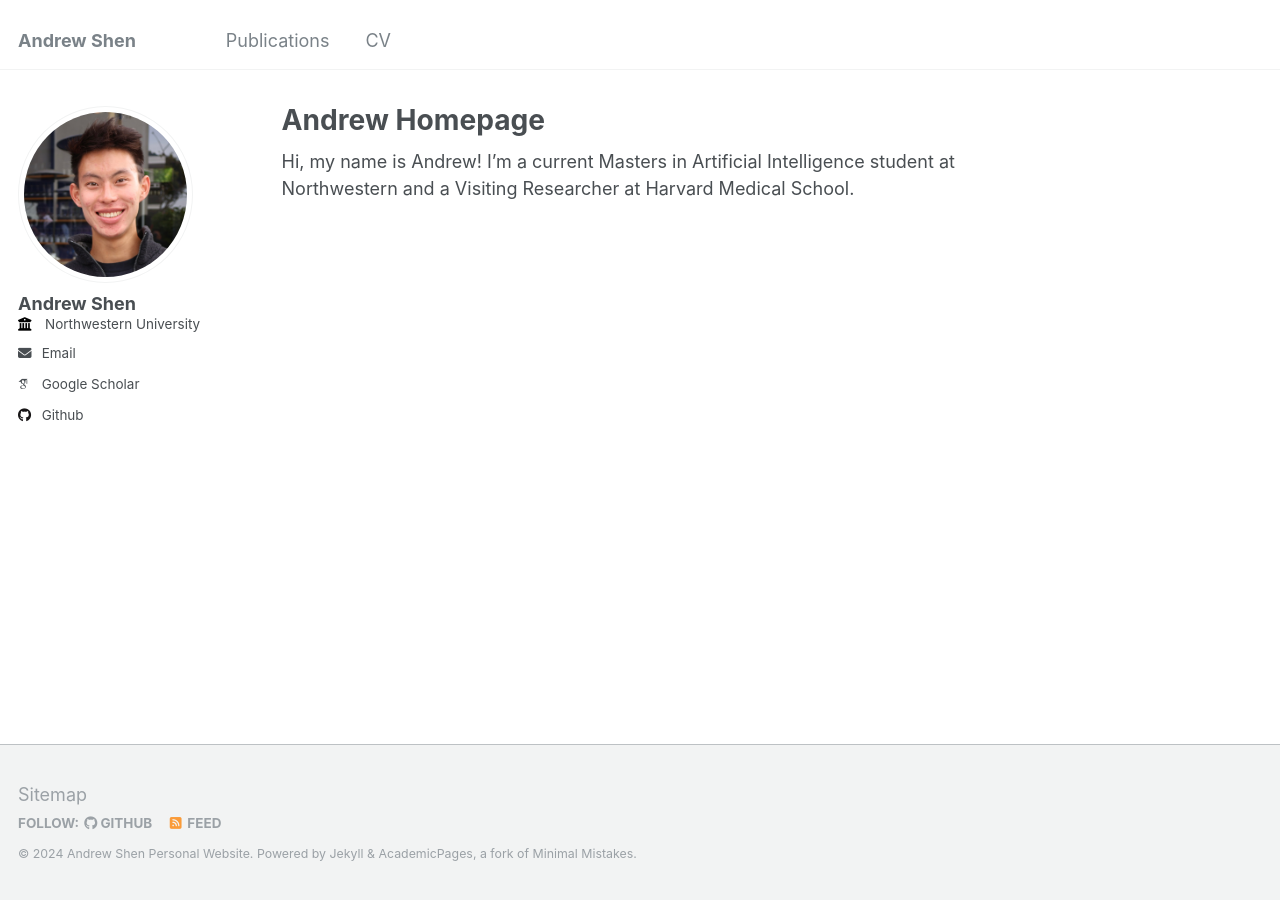
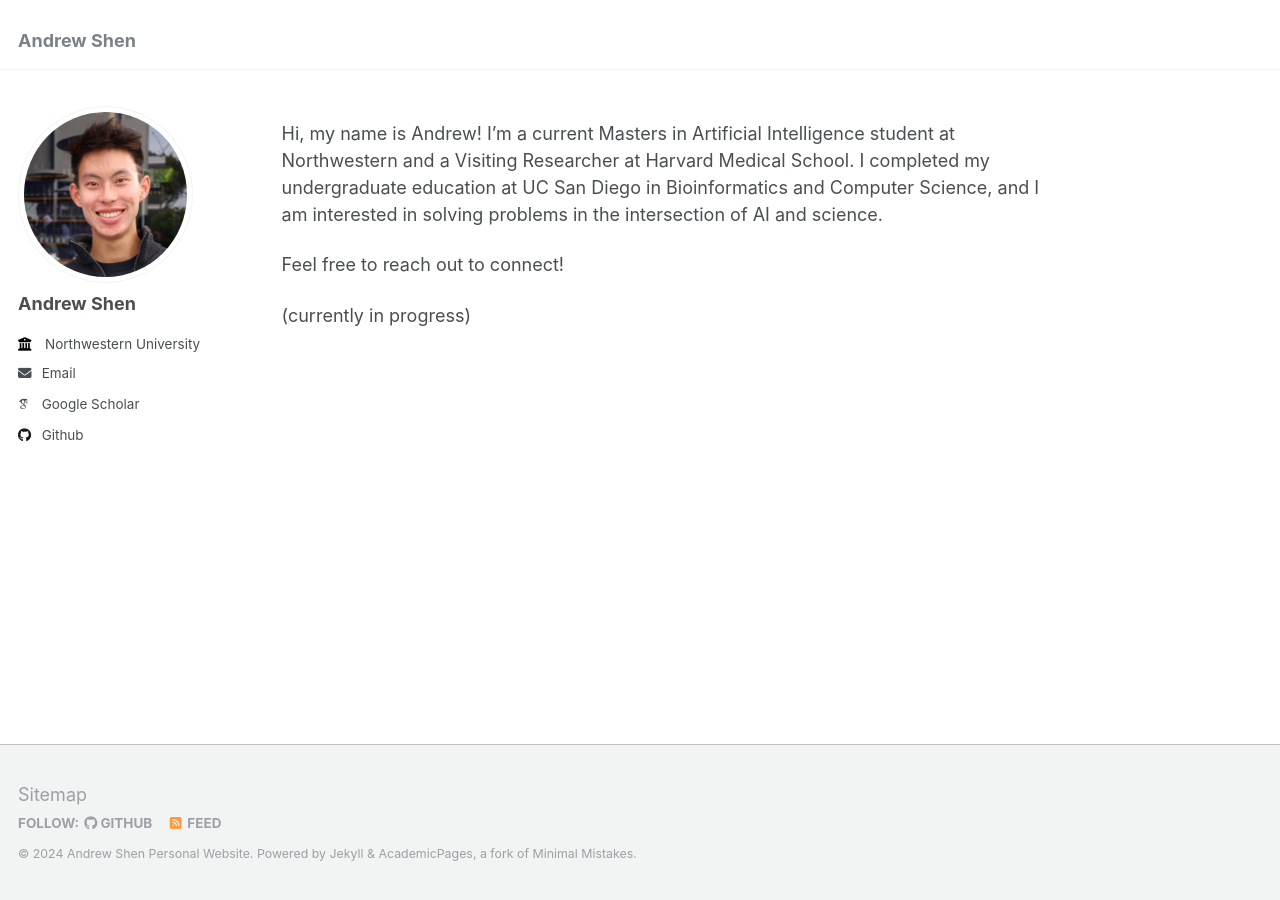
Before and after one commit to andrew7shen/andrew7shen.github.io, a Jekyll site: the page built from _pages/about.md, in a window 1280 px wide. Built offline with Jekyll 4.4.1, drawn with Linux system fonts in a browser that asks for light colours; some web fonts are replaced.

Commit message:
homepage bio

```diff
--- a/_config.yml
+++ b/_config.yml
@@ -24,7 +24,7 @@ author:
   avatar           : "andrew_profile_pic.jpg"
   name             : "Andrew Shen"
   pronouns         : # example: "she/her"
-  bio              : # "Short biography for the left-hand sidebar"
+  bio              : ""
   location         : #
   employer         : "Northwestern University"
   uri              : # URL
--- a/_pages/about.md
+++ b/_pages/about.md
@@ -1,10 +1,14 @@
 ---
 permalink: /
-title: "Andrew Homepage"
+title: ""
 author_profile: true
 redirect_from:
   - /about/
   - /about.html
 ---
 
-Hi, my name is Andrew! I'm a current Masters in Artificial Intelligence student at Northwestern and a Visiting Researcher at Harvard Medical School.
+Hi, my name is Andrew! I'm a current Masters in Artificial Intelligence student at Northwestern and a Visiting Researcher at Harvard Medical School. I completed my undergraduate education at UC San Diego in Bioinformatics and Computer Science, and I am interested in solving problems in the intersection of AI and science.
+
+Feel free to reach out to connect!
+
+(currently in progress)
```
Also changed, not shown: _data/navigation.yml (+4 -4 lines).
